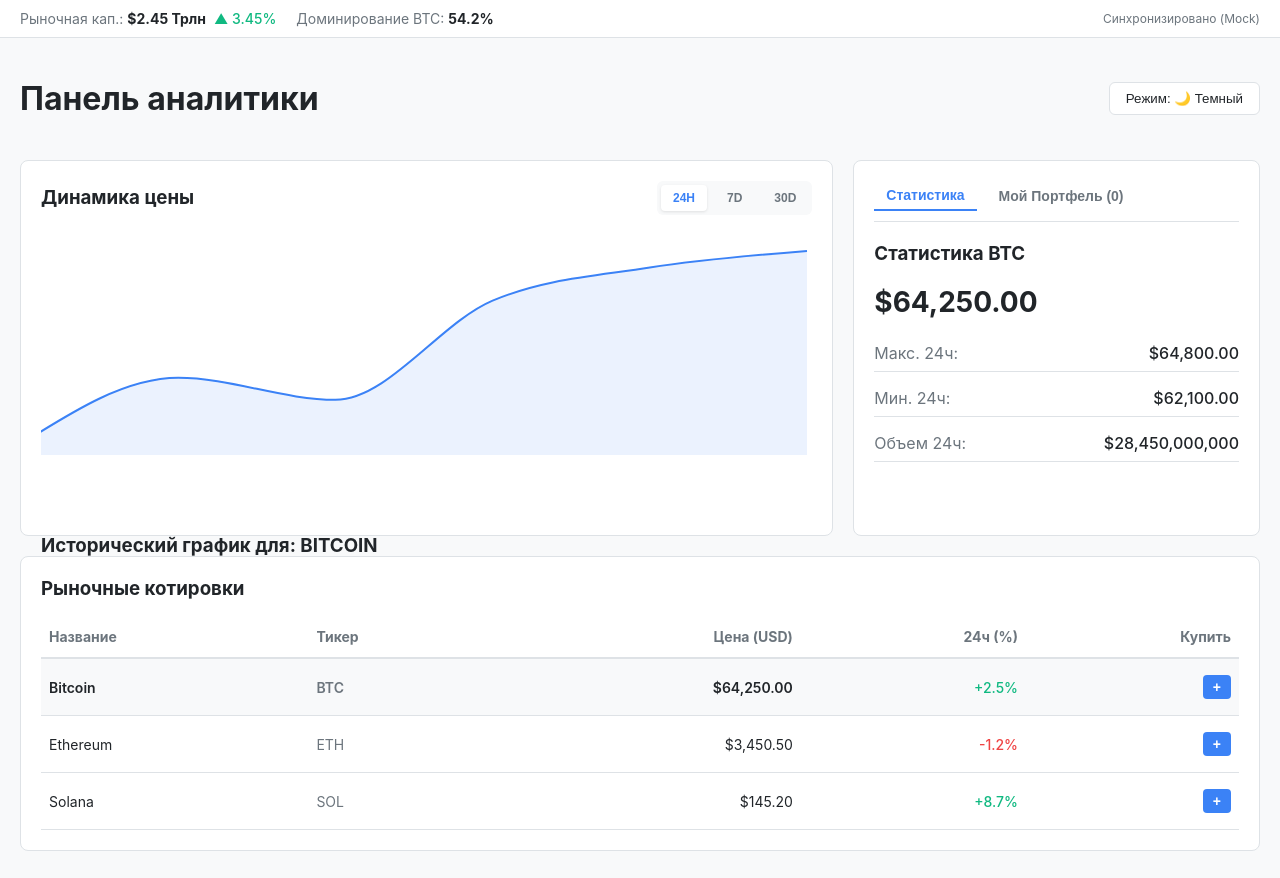
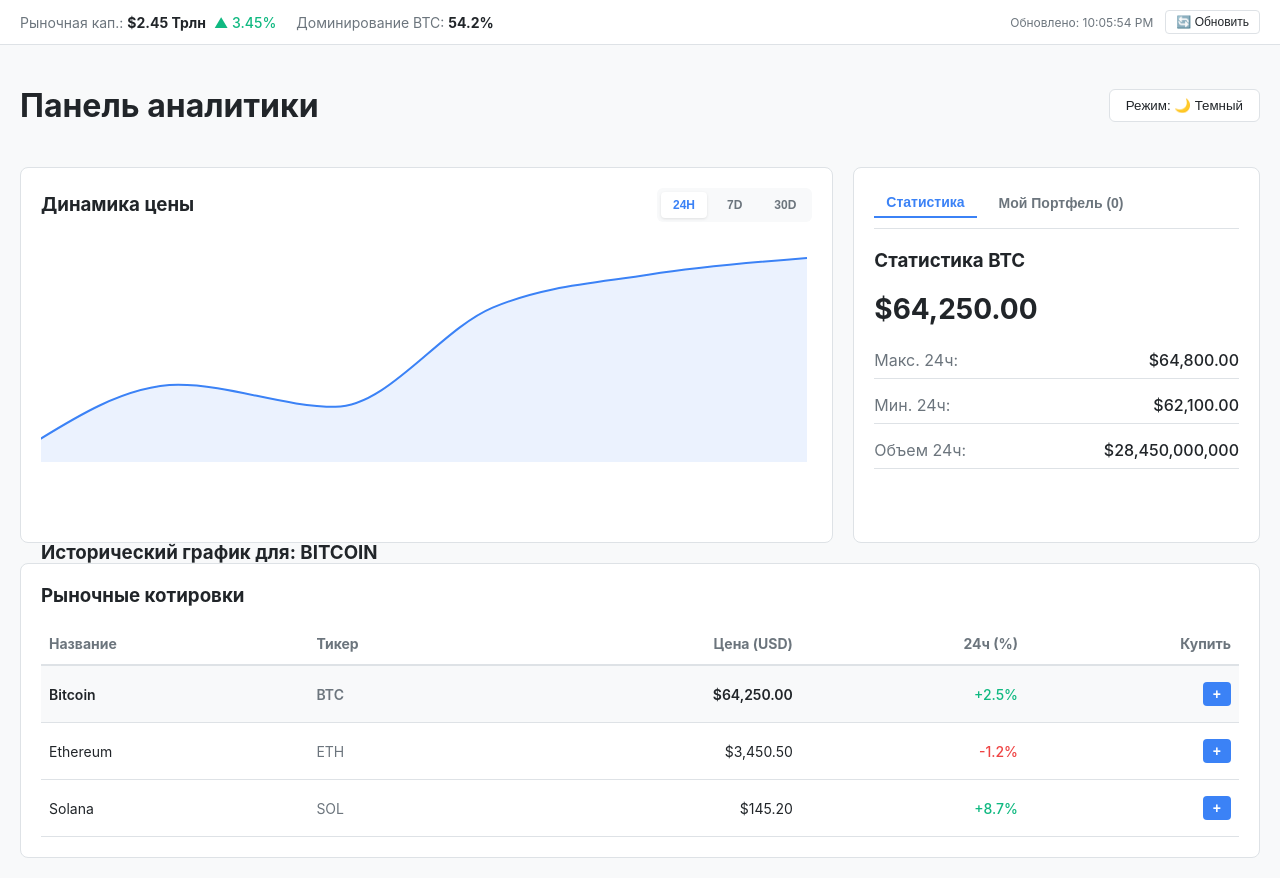
Before and after one commit to Heimtar/crypto-dashboard, a React (Vite) app: page / in a window 1280 px wide. Built offline with nearby package versions, Linux system fonts and the light colour scheme.

Commit message:
feat: add refresh button and timestamp synchronization to MarketTicker component

```diff
--- a/src/App.jsx
+++ b/src/App.jsx
@@ -9,7 +9,7 @@
 
 function App() {
   // Активируем хук API и достаем из него данные, статус загрузки и метод обновления
-  const { data, loading, error, refreshData } = useCryptoAPI();
+  const { data, loading, error, lastUpdated, refreshData } = useCryptoAPI();
   // Закладываем ленивую инициализацию портфеля из localStorage
   const [portfolio, setPortfolio] = useState(() => {
     const saved = localStorage.getItem("crypto_portfolio");
@@ -100,7 +100,11 @@
   }
   return (
     <div>
-      <MarketTicker globalData={data.global} />
+      <MarketTicker
+        globalData={data.global}
+        lastUpdated={lastUpdated}
+        onRefresh={refreshData}
+      />
 
       <main style={{ padding: "20px" }}>
         <div
--- a/src/components/MarketTicker.jsx
+++ b/src/components/MarketTicker.jsx
@@ -1,4 +1,4 @@
-function MarketTicker({ globalData }) {
+function MarketTicker({ globalData, lastUpdated, onRefresh }) {
   if (!globalData) return null;
 
   // Проверяем, положительный ли тренд, чтобы выбрать нужный цвет
@@ -41,9 +41,35 @@
         </div>
       </div>
 
-      {/* Правая часть: Заглушка под статус кэша и тему */}
-      <div style={{ color: "var(--text-muted)", fontSize: "12px" }}>
-        Синхронизировано (Mock)
+      {/* Выводим время последнего обновления и кнопку принудительного обхода кэша */}
+      <div style={{ display: "flex", alignItems: "center", gap: "12px" }}>
+        {lastUpdated && (
+          <span style={{ color: "var(--text-muted)", fontSize: "12px" }}>
+            Обновлено: {new Date(lastUpdated).toLocaleTimeString()}
+          </span>
+        )}
+        <button
+          onClick={onRefresh}
+          style={{
+            padding: "4px 10px",
+            cursor: "pointer",
+            backgroundColor: "transparent",
+            color: "var(--text-main)",
+            border: "1px solid var(--border-color)",
+            borderRadius: "4px",
+            fontSize: "12px",
+            fontWeight: "500",
+            transition: "all 0.2s ease",
+          }}
+          onMouseEnter={(e) =>
+            (e.currentTarget.style.backgroundColor = "var(--bg-main)")
+          }
+          onMouseLeave={(e) =>
+            (e.currentTarget.style.backgroundColor = "transparent")
+          }
+        >
+          🔄 Обновить
+        </button>
       </div>
     </div>
   );
```
